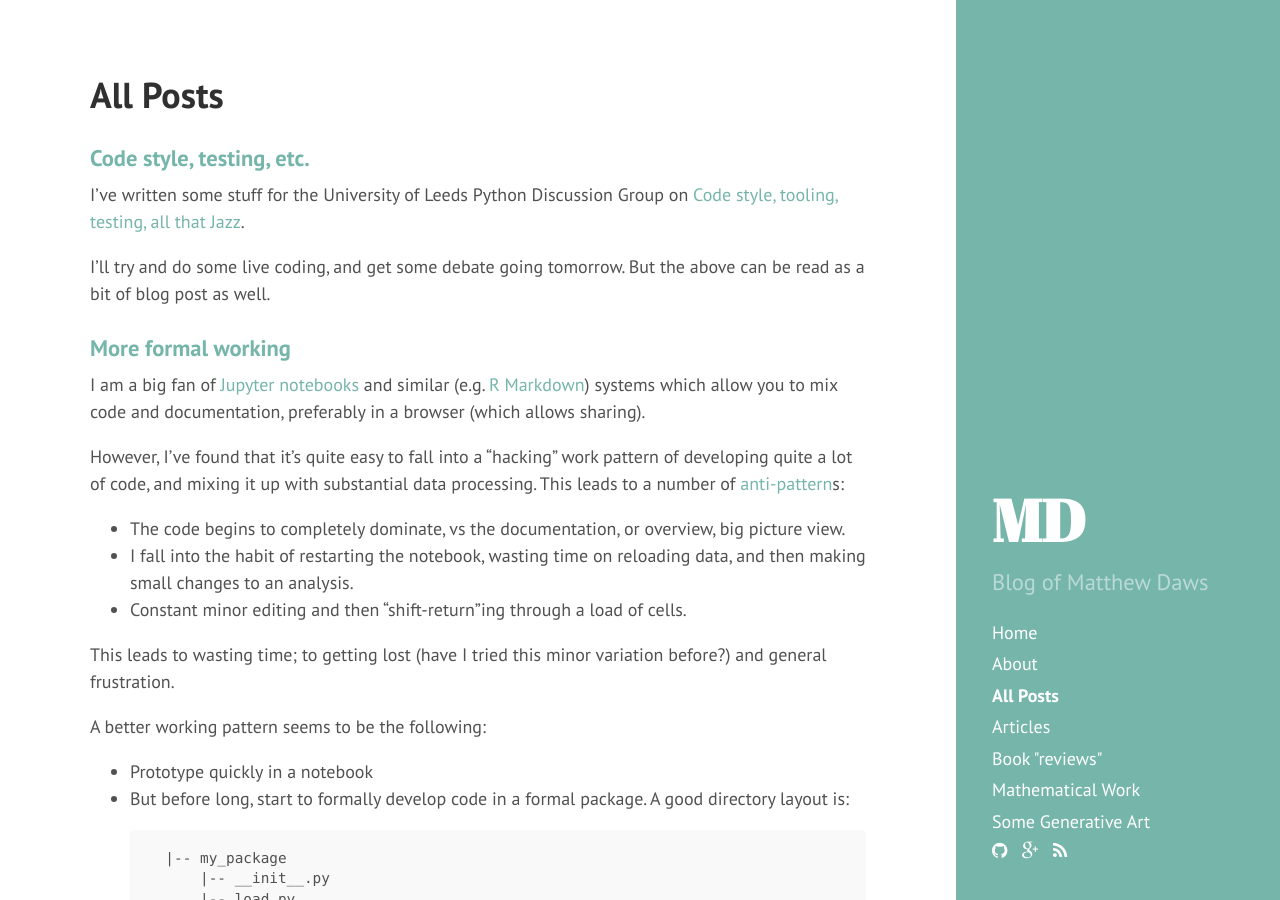
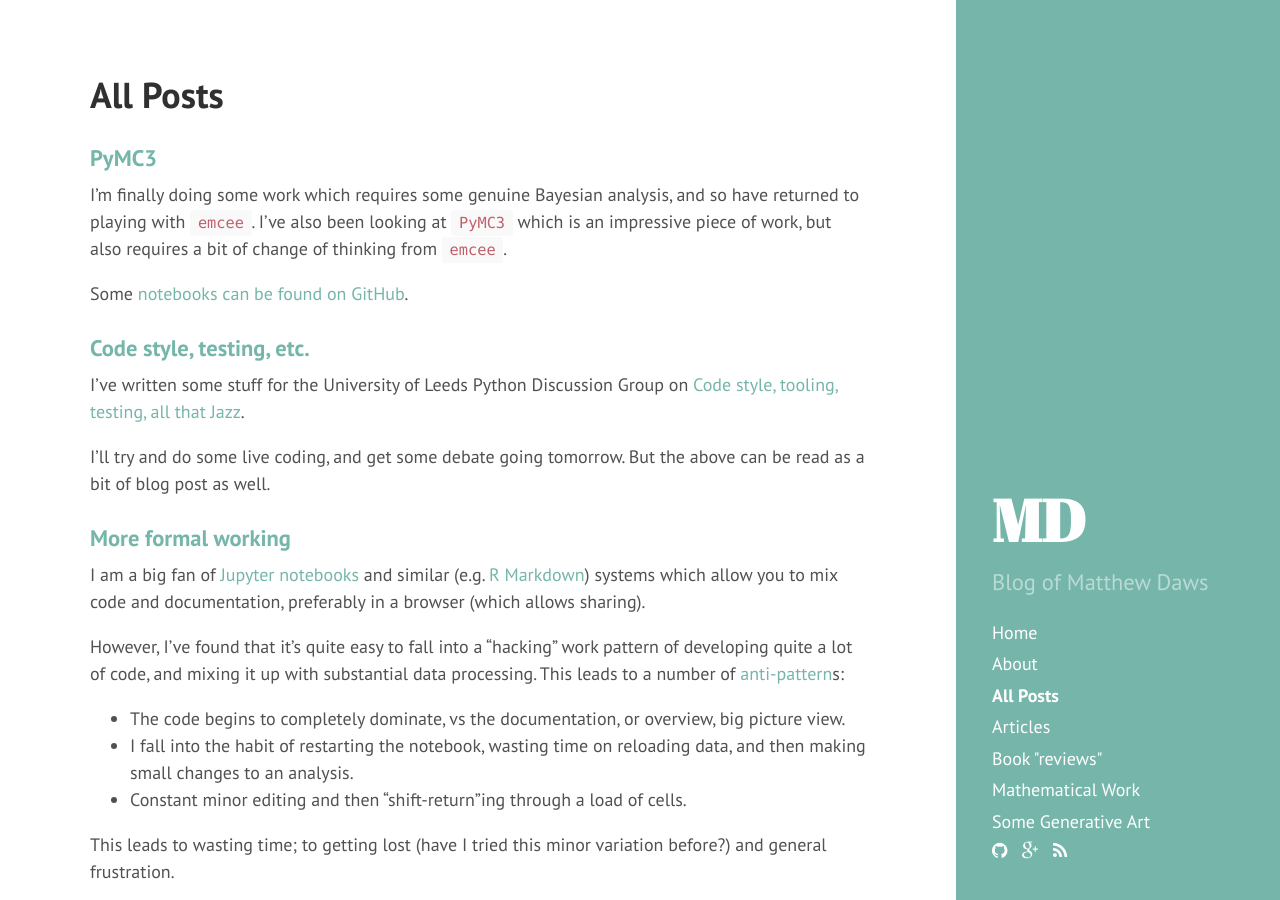
Before and after one commit to MatthewDaws/MatthewDaws.github.io, a Jekyll site: the page built from all.html, in a window 1280 px wide and 900 px high. Built offline with Jekyll 4.4.1, drawn with Linux system fonts in a browser that asks for light colours; formulas are drawn with MathJax 3.

Commit message:
New post

```diff
--- /dev/null
+++ b/_posts/2017-11-22-Pymc.md
@@ -0,0 +1,8 @@
+---
+layout: post
+title: PyMC3
+---
+
+I'm finally doing some work which requires some genuine Bayesian analysis, and so have returned to playing with `emcee`.  I've also been looking at `PyMC3` which is an impressive piece of work, but also requires a bit of change of thinking from `emcee`.
+
+Some [notebooks can be found on GitHub](https://github.com/MatthewDaws/Python_bits/tree/master/pymc_etc).
```
Also changed, not shown: mathematics/index.html (+5 -4 lines).
